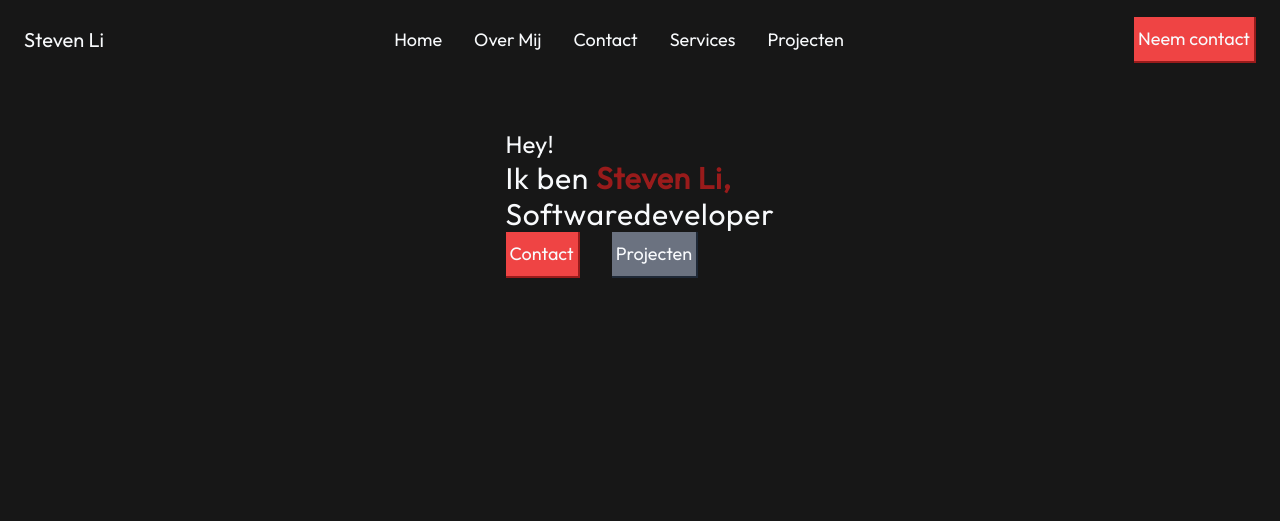
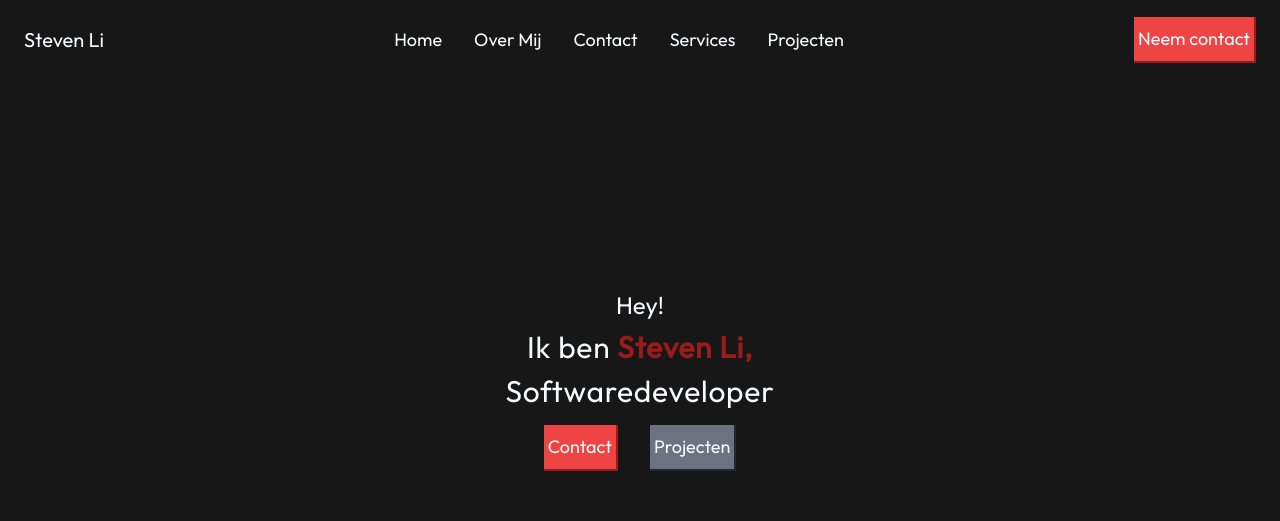
Before and after one commit to zStevenn/portfolio-old, a React (Vite) app: page / in a window 1280 px wide. Shown: the top 521 px of the page. Built offline with nearby package versions, Linux system fonts and the light colour scheme.

Commit message:
Hero section centered on 3/4 screen

```diff
--- a/src/components/Hero.jsx
+++ b/src/components/Hero.jsx
@@ -1,16 +1,14 @@
 function Hero() {
 	return (
-		<div
-			className="md:flex md:justify-center md:items-center md:gap-16 px-6 py-4"
-			id="hero"
-		>
-			<div className="flex flex-col justify-center align-center text-slate-50 py-8">
-				<p className="text-2xl">Hey!</p>
-				<h1 className="text-3xl tracking-wide">
+		<div className="grid grid-cols-1 place-items-center min-h-[75vh]">
+
+		<div className="text-slate-50 px-6 text-center" id="hero">
+			<p className="text-2xl mb-2">Hey!</p>
+			<h1 className="text-3xl tracking-wide mb-2">
 				Ik ben <strong className="text-red-800">Steven Li,</strong>
 			</h1>
-				<h1 className="text-3xl tracking-wide">Softwaredeveloper</h1>
-				<div className="flex gap-8">
+			<h1 className="text-3xl tracking-wide mb-4">Softwaredeveloper</h1>
+			<div className="flex justify-center gap-8">
 				<a
 					href="#contact"
 					className="px-1 py-2 bg-red-500 border-b-2 border-r-2 border-red-800 text-slate-50 text-lg"
```
Lines whose indentation alone changed are shown as unchanged.
